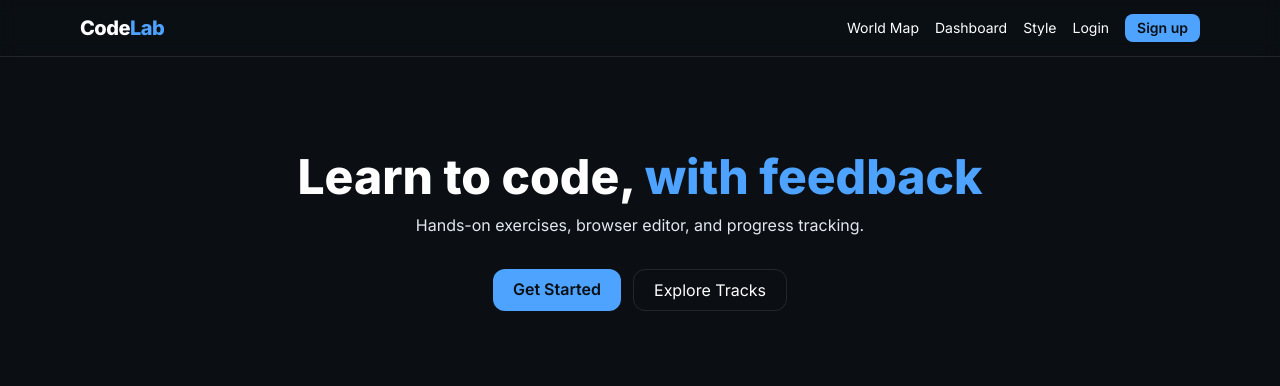
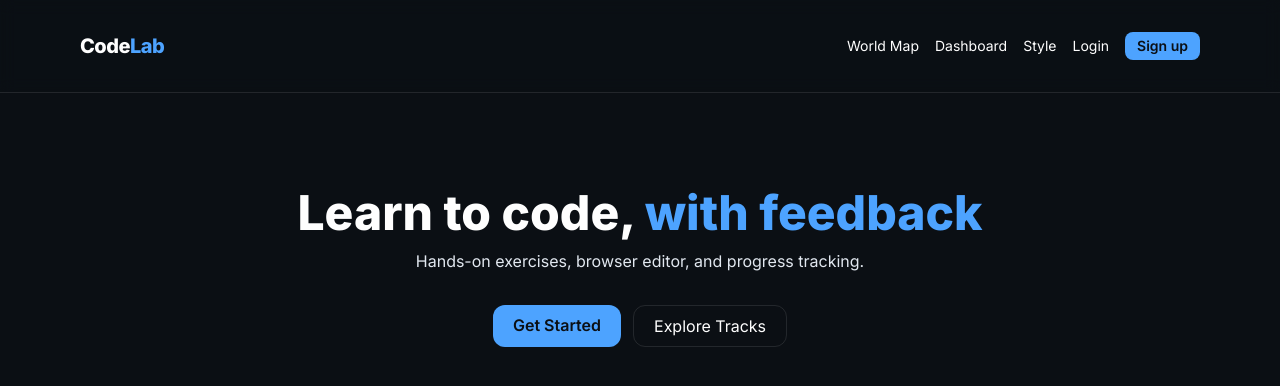
Before and after one commit to JoshuaDeKlerk/CodeLab, a React (Vite) app in the folder codelab/: page / in a window 1280 px wide. Shown: the top 386 px of the page. Built offline with nearby package versions, Linux system fonts and the light colour scheme; no server answers.

Commit message:
Improved margins

```diff
--- a/codelab/src/App.jsx
+++ b/codelab/src/App.jsx
@@ -18,7 +18,7 @@ export default function App() {
     <BrowserRouter>
       <div className="min-h-screen bg-bg text-text">
         <TopNav />
-        <main className="mx-auto max-w-6xl px-4 py-8">
+        <main className="mx-auto max-w-8xl px-20 py-8">
           <Routes>
             <Route path="/" element={<Landing />} />
             <Route path="/login" element={<Login />} />
--- a/codelab/src/components/TopNav.jsx
+++ b/codelab/src/components/TopNav.jsx
@@ -6,7 +6,7 @@ export default function TopNav() {
 
   return (
     <header className="sticky top-0 z-20 backdrop-blur bg-bg/80 border-b border-white/10">
-      <div className="mx-auto max-w-6xl px-4 h-14 flex items-center justify-between">
+      <div className="mx-auto max-w-8xl px-20 py-8 flex items-center justify-between">
         <Link to="/" className="font-extrabold text-xl tracking-tight">
           Code<span className="text-accent">Lab</span>
         </Link>
```
